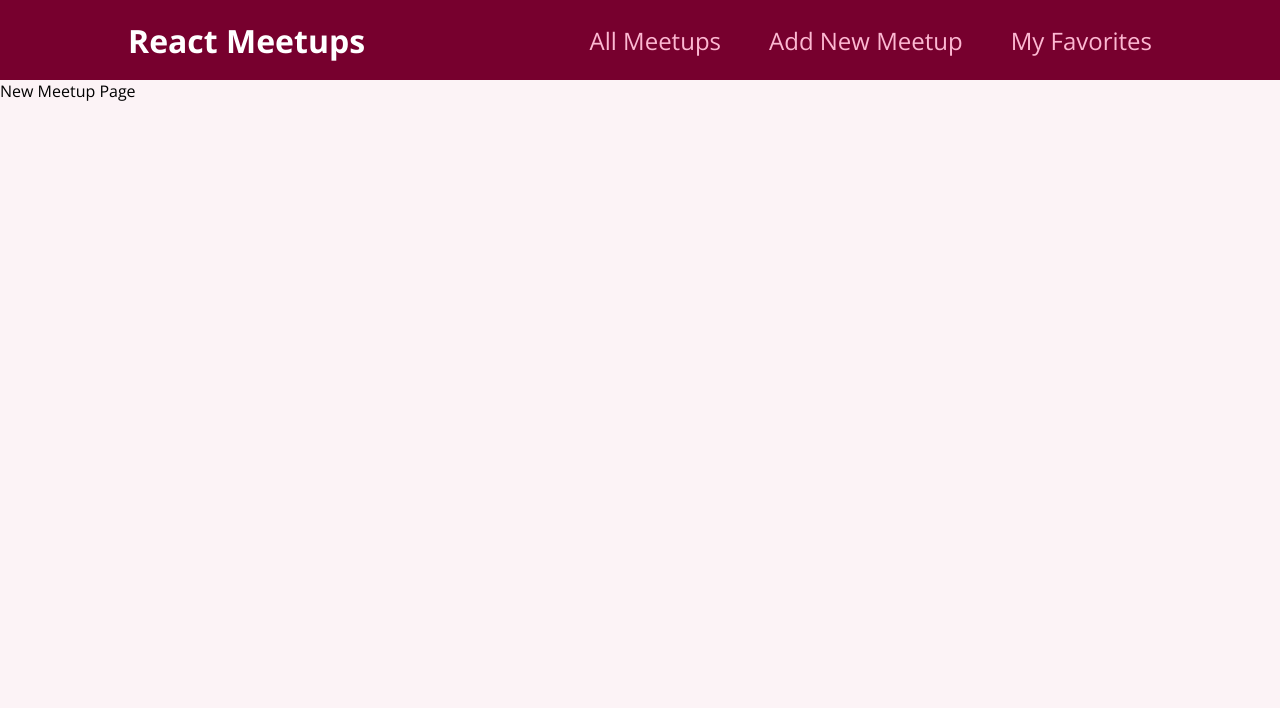
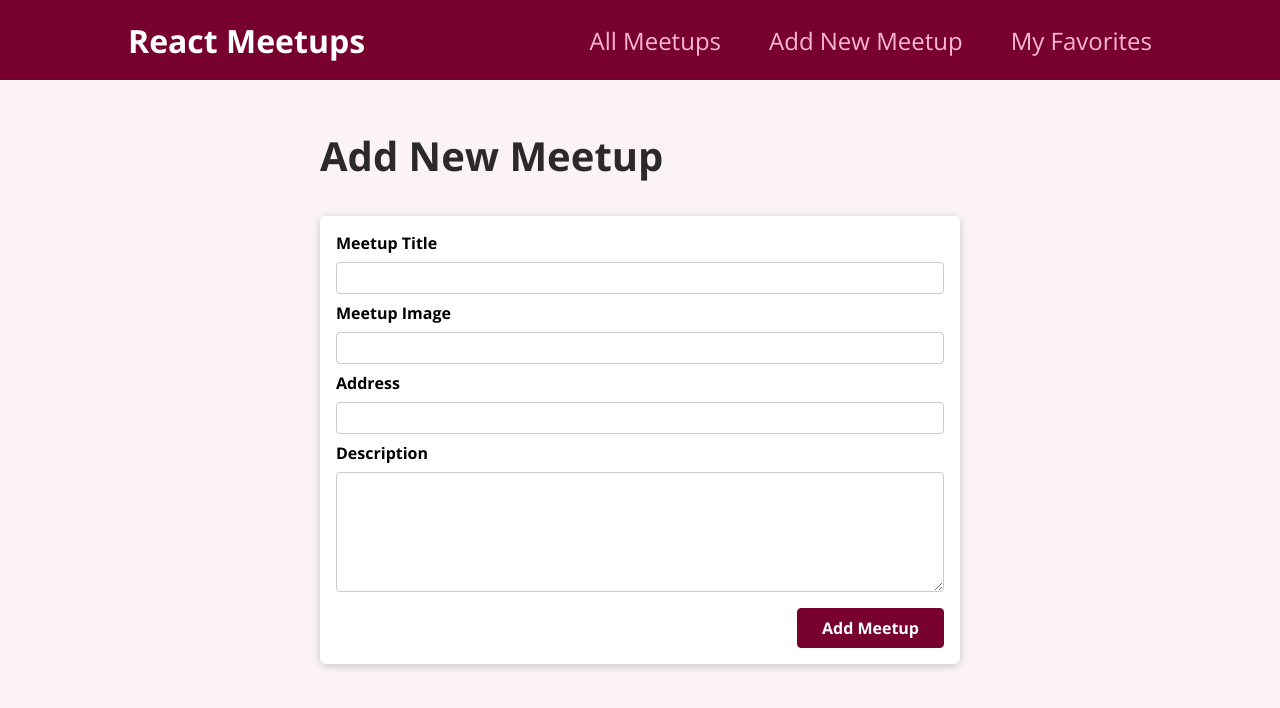
Before and after one commit to Madhin/NextJS, a React (Create React App) app in the folder react-course/: page /new-meetup in a window 1280 px wide. Shown: the top 708 px of the page. Built offline with nearby package versions, Linux system fonts and the light colour scheme.

Commit message:
Meetup Form added

```diff
--- a/react-course/src/App.js
+++ b/react-course/src/App.js
@@ -2,12 +2,12 @@
 import AllMeetupsPage from "./pages/AllMeetups";
 import NewMeetupPage from "./pages/NewMeetup";
 import FavoritesPage from "./pages/Favourites";
-import MainNavigation from "./components/layout/MainNavigation";
+// import MainNavigation from "./components/layout/MainNavigation";
+import Layout from "./components/layout/Layout";
 
 function App() {
   return (
-    <div>
-      <MainNavigation/>
+    <Layout>
         <Switch>
           <Route path="/" exact>
             <AllMeetupsPage />
@@ -19,7 +19,7 @@
             <FavoritesPage />
           </Route>
         </Switch>
-    </div>
+    </Layout>
   );
 }
 
--- /dev/null
+++ b/react-course/src/components/UI/Card.js
@@ -0,0 +1,7 @@
+import classes from "./Card.module.css";
+
+function Card(props) {
+  return <div className={classes.card}>{props.children}</div>;
+}
+
+export default Card;
--- /dev/null
+++ b/react-course/src/components/UI/Card.module.css
@@ -0,0 +1,5 @@
+.card {
+    background-color: white;
+    border-radius: 6px;
+    box-shadow: 0 2px 8px rgba(0, 0, 0, 0.2);
+  }
--- /dev/null
+++ b/react-course/src/components/layout/Layout.js
@@ -0,0 +1,13 @@
+import classes from "./Layout.module.css";
+import MainNavigation from "./MainNavigation";
+
+function Layout(props) {
+  return (
+    <div>
+      <MainNavigation />
+      <main className={classes.main}>{props.children}</main>
+    </div>
+  );
+}
+
+export default Layout;
--- /dev/null
+++ b/react-course/src/components/layout/Layout.module.css
@@ -0,0 +1,5 @@
+.main {
+    margin: 3rem auto;
+    width: 90%;
+    max-width: 40rem;
+  }
--- a/react-course/src/components/meetups/MeetupItem.js
+++ b/react-course/src/components/meetups/MeetupItem.js
@@ -1,8 +1,10 @@
 import classes from './MeetupItem.module.css'
+import Card from '../UI/Card'
 
 function MeetupItem(props) {
   return (
     <li className={classes.item}>
+      <Card>
       <div className={classes.image}>
         <img src={props.image} alt="" />
       </div>
@@ -14,6 +16,7 @@
       <div className={classes.actions}>
         <button>To Favorites</button>
       </div>
+      </Card>
     </li>
   );
 }
--- /dev/null
+++ b/react-course/src/components/meetups/NewMeetupForm.js
@@ -0,0 +1,32 @@
+import classes from "./NewMeetupForm.module.css";
+import Card from "../UI/Card";
+
+function NewMeetupForm() {
+  return (
+    <Card>
+      <form className={classes.form}>
+        <div className={classes.control}>
+          <label htmlFor="title">Meetup Title</label>
+          <input type="text" required id="title"></input>
+        </div>
+        <div className={classes.control}>
+          <label htmlFor="image">Meetup Image</label>
+          <input type="url" required id="image"></input>
+        </div>
+        <div className={classes.control}>
+          <label htmlFor="address">Address</label>
+          <input type="text" required id="address"></input>
+        </div>
+        <div className={classes.control}>
+          <label htmlFor="description">Description</label>
+          <textarea id="description" required rows="5"></textarea>
+        </div>
+        <div className={classes.actions}>
+          <button>Add Meetup</button>
+        </div>
+      </form>
+    </Card>
+  );
+}
+
+export default NewMeetupForm;
--- /dev/null
+++ b/react-course/src/components/meetups/NewMeetupForm.module.css
@@ -0,0 +1,45 @@
+.form {
+    padding: 1rem;
+  }
+
+  .control {
+    margin-bottom: 0.5rem;
+  }
+
+  .control label {
+    display: block;
+    font-weight: bold;
+    margin-bottom: 0.5rem;
+  }
+
+  .control input,
+  .control textarea {
+    display: block;
+    font: inherit;
+    border-radius: 4px;
+    border: 1px solid #ccc;
+    padding: 0.25rem;
+    width: 100%;
+  }
+
+  .actions {
+    margin-top: 1rem;
+    text-align: right;
+  }
+
+  .actions button {
+    font: inherit;
+    cursor: pointer;
+    background-color: #77002e;
+    color: white;
+    padding: 0.5rem 1.5rem;
+    border: 1px solid #77002e;
+    border-radius: 4px;
+    font-weight: bold;
+  }
+
+  .actions button:hover,
+  .actions button:active {
+    background-color: #a50e48;
+    border-color: #a50e48;
+  }
--- a/react-course/src/pages/NewMeetup.js
+++ b/react-course/src/pages/NewMeetup.js
@@ -1,5 +1,10 @@
+import NewMeetupForm from "../components/meetups/NewMeetupForm"
+
 function NewMeetupPage() {
-    return <div>New Meetup Page</div>
+    return <section>
+        <h1>Add New Meetup</h1>
+        <NewMeetupForm/>
+    </section>
 }
 
 export default NewMeetupPage
```
